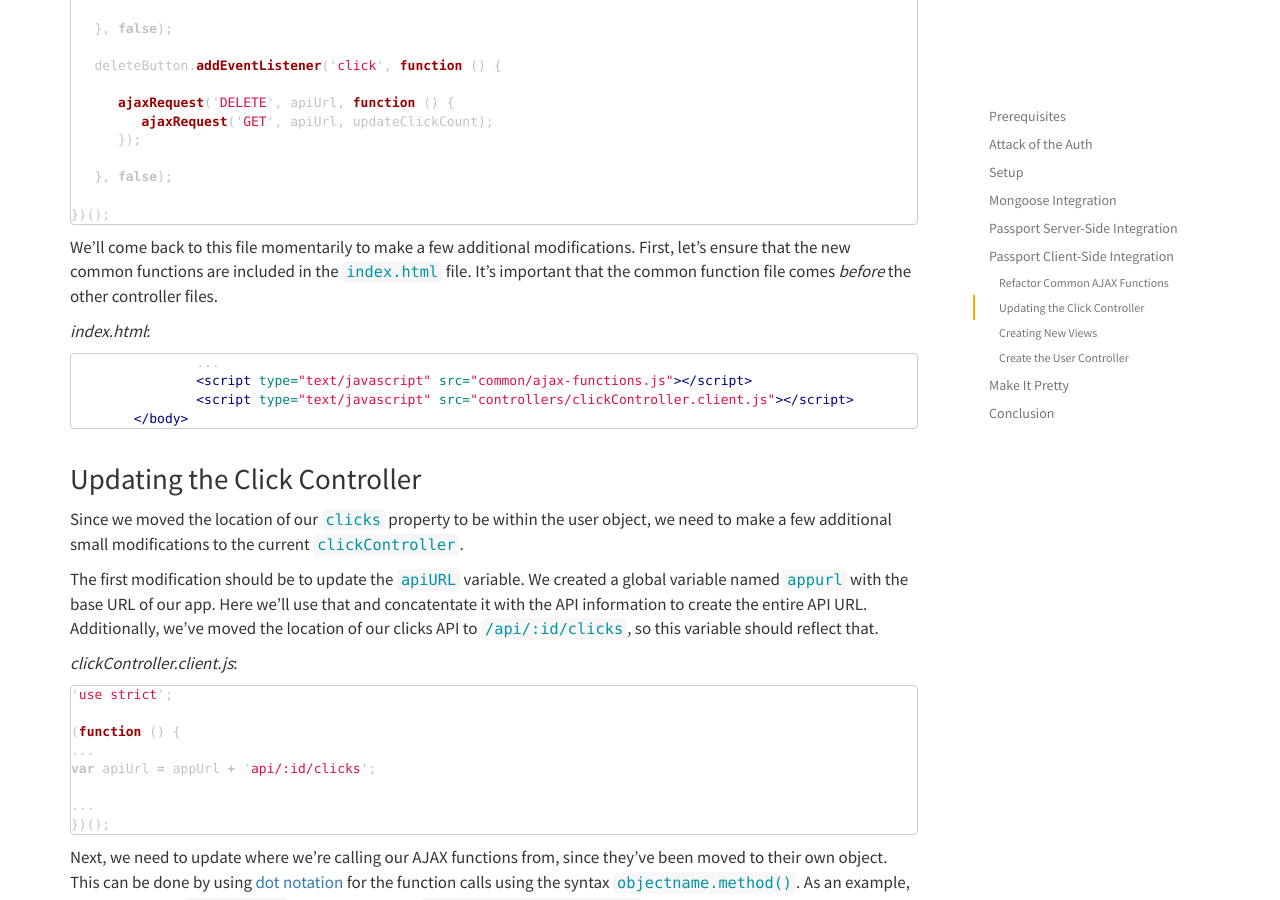
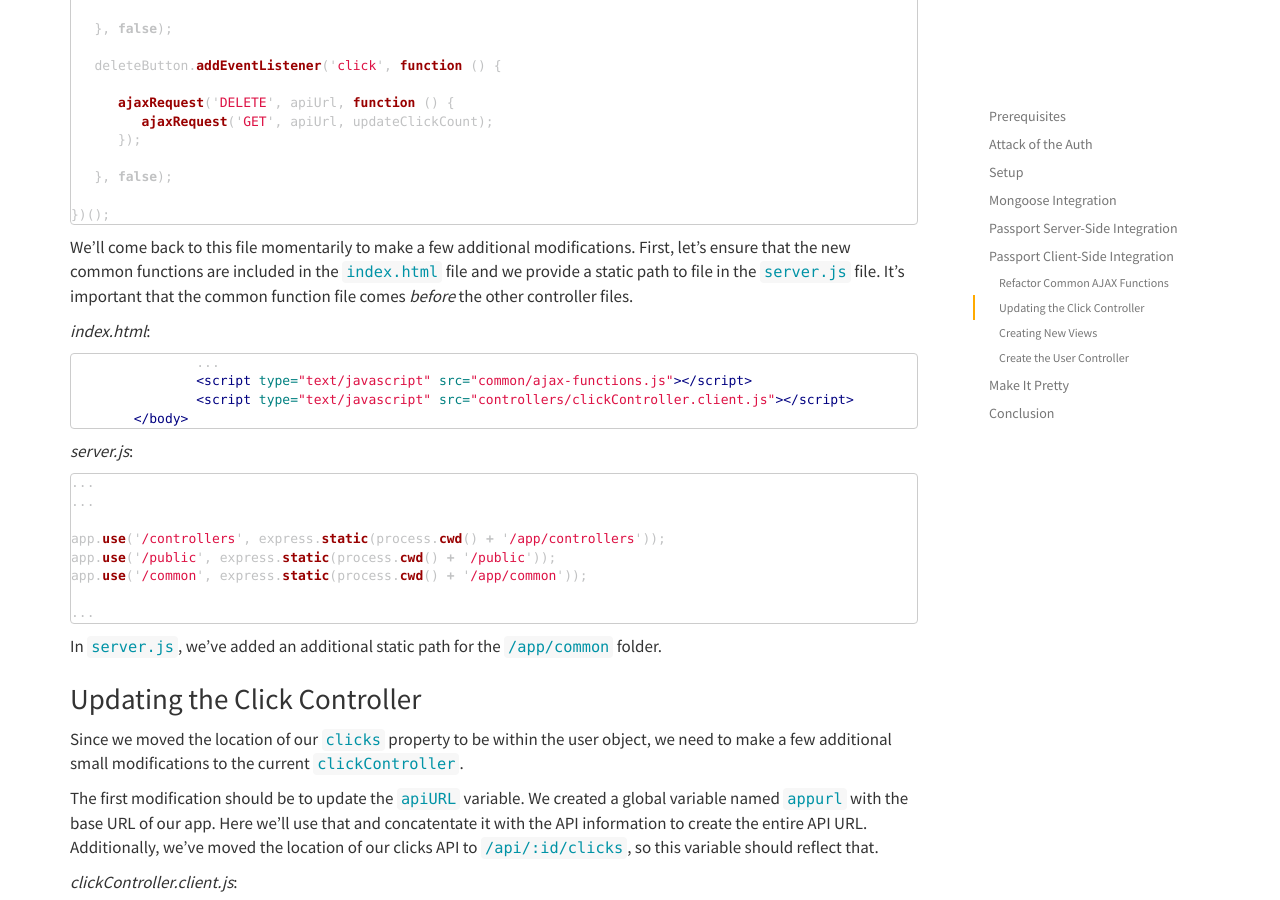
Before and after one commit to johnstonbl01/clementinejs, a Jekyll site: the page built from tutorials/tutorial-passport.md, in a window 1280 px wide and 900 px high, scrolled down 28534 px. Built offline with Jekyll 4.4.1, drawn with Linux system fonts in a browser that asks for light colours; Markdown is read by kramdown in place of the engine named in the settings.

`````diff
--- a/tutorials/tutorial-passport.md
+++ b/tutorials/tutorial-passport.md
@@ -1317,7 +1317,7 @@
 })();
 ```
 
-We'll come back to this file momentarily to make a few additional modifications. First, let's ensure that the new common functions are included in the `index.html` file. It's important that the common function file comes _before_ the other controller files.
+We'll come back to this file momentarily to make a few additional modifications. First, let's ensure that the new common functions are included in the `index.html` file and we provide a static path to file in the `server.js` file. It's important that the common function file comes _before_ the other controller files.
 
 _index.html_:
 
@@ -1327,6 +1327,21 @@
 		<script type="text/javascript" src="controllers/clickController.client.js"></script>
 	</body>
 ```
+
+_server.js_:
+
+```js
+...
+...
+
+app.use('/controllers', express.static(process.cwd() + '/app/controllers'));
+app.use('/public', express.static(process.cwd() + '/public'));
+app.use('/common', express.static(process.cwd() + '/app/common'));
+
+...
+````
+
+In `server.js`, we've added an additional static path for the `/app/common` folder.
 
 ### Updating the Click Controller
 
`````
Also changed, not shown: about.md (+4 -0 lines), versions/fcc.md (+2 -3 lines), versions/standard.md (+1 -1 lines).
